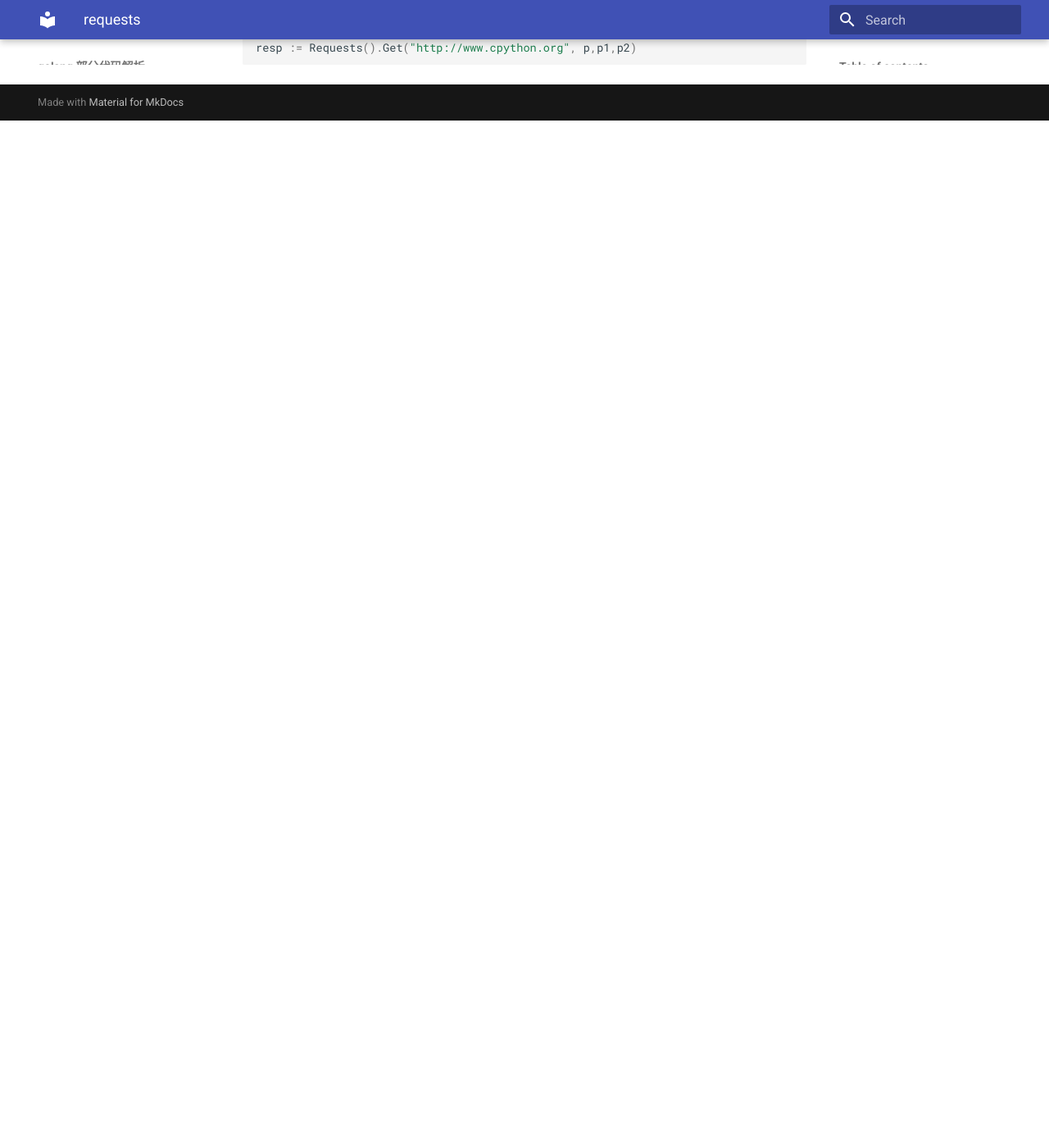
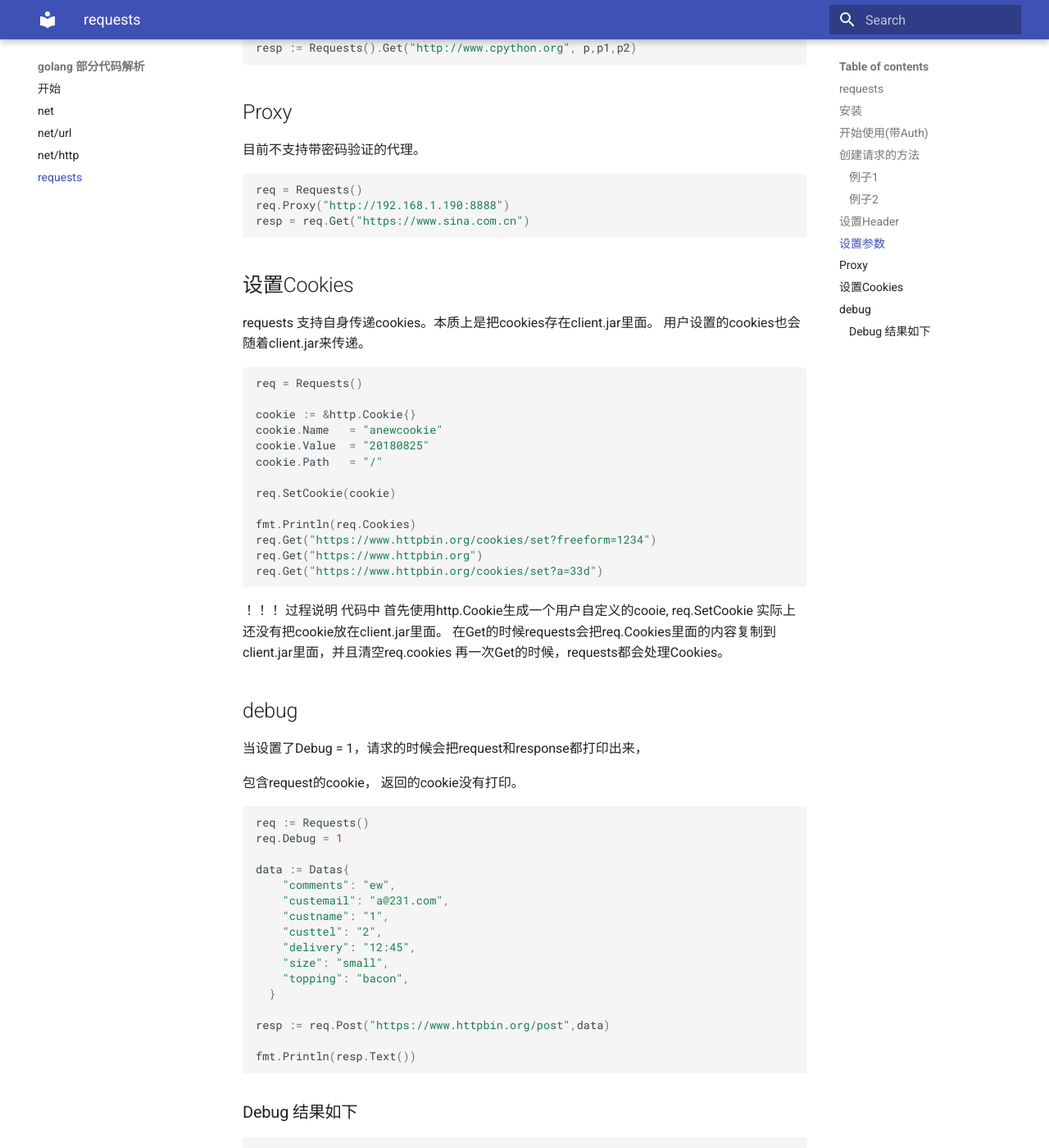
Before and after one commit to asmcos/goexample, an MkDocs documentation site: the page built from docs/requests.md, in a window 1280 px wide and 1400 px high, scrolled down 3068 px. Shown: the whole window at 82% size. Built offline with MkDocs 1.6.1 and Material for MkDocs 9.7.7, drawn with Linux system fonts in a browser that asks for light colours; old or Windows-style settings are respelled for this version of MkDocs; before the commit the page ends 3215 px from its top, so only the background shows below that; some of the changed text lies outside the part shown.

Commit message:
增加了proxy,debug

````diff
--- a/docs/requests.md
+++ b/docs/requests.md
@@ -25,7 +25,7 @@ module github.com/asmcos/requests
 ```
 
 
-## 开始使用
+## 开始使用(带Auth)
 
 ``` go
 package main
@@ -149,3 +149,118 @@ resp := Requests().Get("http://www.cpython.org", p)
 ``` go
 resp := Requests().Get("http://www.cpython.org", p,p1,p2)
 ```
+
+
+## Proxy
+
+目前不支持带密码验证的代理。
+
+``` go
+req = Requests()
+req.Proxy("http://192.168.1.190:8888")
+resp = req.Get("https://www.sina.com.cn")
+```
+
+## 设置Cookies
+
+requests 支持自身传递cookies。本质上是把cookies存在client.jar里面。
+用户设置的cookies也会随着client.jar来传递。
+
+``` go
+req = Requests()
+
+cookie := &http.Cookie{}
+cookie.Name   = "anewcookie"
+cookie.Value  = "20180825"
+cookie.Path   = "/"
+
+req.SetCookie(cookie)
+
+fmt.Println(req.Cookies)
+req.Get("https://www.httpbin.org/cookies/set?freeform=1234")
+req.Get("https://www.httpbin.org")
+req.Get("https://www.httpbin.org/cookies/set?a=33d")
+```
+
+
+！！！ 过程说明
+      代码中 首先使用http.Cookie生成一个用户自定义的cooie,
+      req.SetCookie 实际上还没有把cookie放在client.jar里面。
+      在Get的时候requests会把req.Cookies里面的内容复制到client.jar里面，并且清空req.cookies
+      再一次Get的时候，requests都会处理Cookies。
+
+## debug
+
+当设置了Debug = 1，请求的时候会把request和response都打印出来，
+
+包含request的cookie， 返回的cookie没有打印。
+
+``` go
+req := Requests()
+req.Debug = 1
+
+data := Datas{
+    "comments": "ew",
+    "custemail": "a@231.com",
+    "custname": "1",
+    "custtel": "2",
+    "delivery": "12:45",
+    "size": "small",
+    "topping": "bacon",
+  }
+
+resp := req.Post("https://www.httpbin.org/post",data)
+
+fmt.Println(resp.Text())
+```
+
+### Debug 结果如下
+
+``` json
+===========Go RequestDebug ============
+POST /post HTTP/1.1
+Host: www.httpbin.org
+User-Agent: Go-Requests 0.5
+Content-Length: 96
+Content-Type: application/x-www-form-urlencoded
+Accept-Encoding: gzip
+
+
+===========Go ResponseDebug ============
+HTTP/1.1 200 OK
+Content-Length: 560
+Access-Control-Allow-Credentials: true
+Access-Control-Allow-Origin: *
+Connection: keep-alive
+Content-Type: application/json
+Date: Sun, 02 Sep 2018 09:40:32 GMT
+Server: gunicorn/19.9.0
+Via: 1.1 vegur
+
+
+{
+  "args": {},
+  "data": "",
+  "files": {},
+  "form": {
+    "comments": "ew",
+    "custemail": "a@231.com",
+    "custname": "1",
+    "custtel": "2",
+    "delivery": "12:45",
+    "size": "small",
+    "topping": "bacon"
+  },
+  "headers": {
+    "Accept-Encoding": "gzip",
+    "Connection": "close",
+    "Content-Length": "96",
+    "Content-Type": "application/x-www-form-urlencoded",
+    "Host": "www.httpbin.org",
+    "User-Agent": "Go-Requests 0.5"
+  },
+  "json": null,
+  "origin": "219.143.154.50",
+  "url": "https://www.httpbin.org/post"
+}
+```
````
